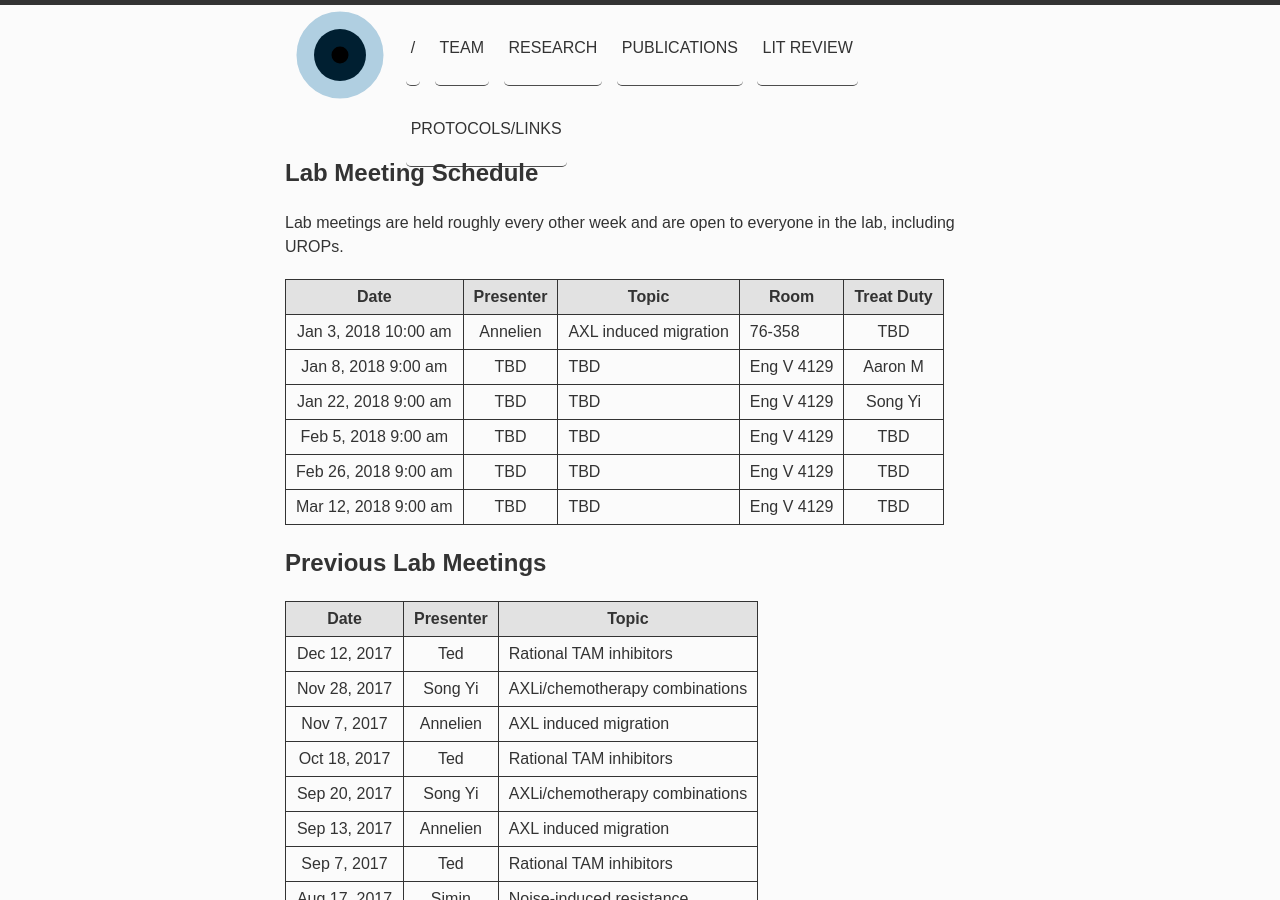
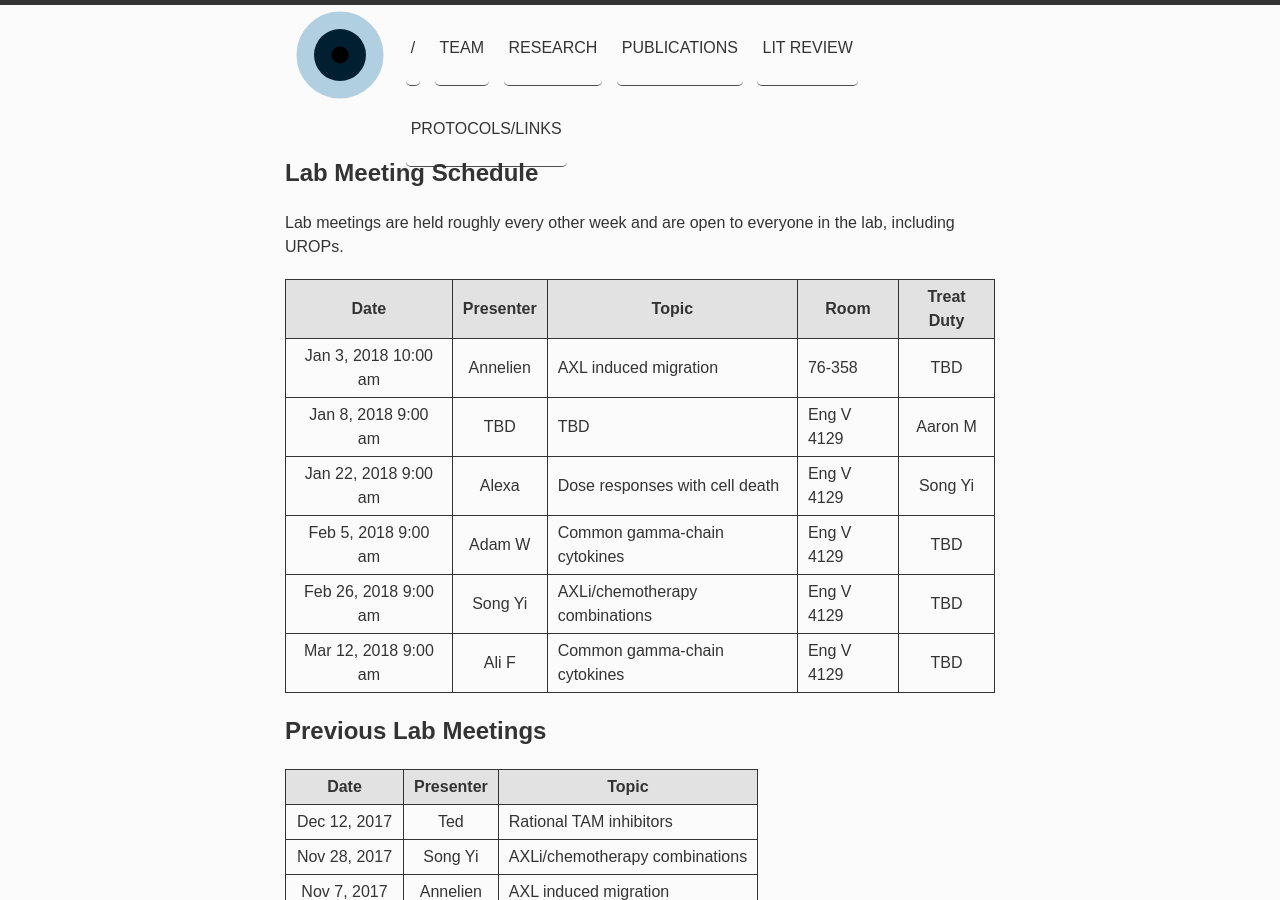
Before and after one commit to meyer-lab/asmlab.org, a Jekyll site: the page built from team/lab_meeting.md, in a window 1280 px wide and 900 px high. Built offline with Jekyll 4.4.1, drawn with Linux system fonts in a browser that asks for light colours; some web fonts are replaced.

Commit message:
Update meetings.yml

```diff
--- a/_data/meetings.yml
+++ b/_data/meetings.yml
@@ -106,25 +106,25 @@
   treats: Aaron M
 
 - date: 2018-01-22 9:00:00
-  presenter: TBD
-  topic: TBD
+  presenter: Alexa
+  topic: Dose responses with cell death
   room: Eng V 4129
   treats: Song Yi
 
 - date: 2018-02-05 9:00:00
-  presenter: TBD
-  topic: TBD
+  presenter: Adam W
+  topic: Common gamma-chain cytokines
   room: Eng V 4129
   treats: TBD
 
 - date: 2018-02-26 9:00:00
-  presenter: TBD
-  topic: TBD
+  presenter: Song Yi
+  topic: AXLi/chemotherapy combinations
   room: Eng V 4129
   treats: TBD
 
 - date: 2018-03-12 9:00:00
-  presenter: TBD
-  topic: TBD
+  presenter: Ali F
+  topic: Common gamma-chain cytokines
   room: Eng V 4129
   treats: TBD
```
